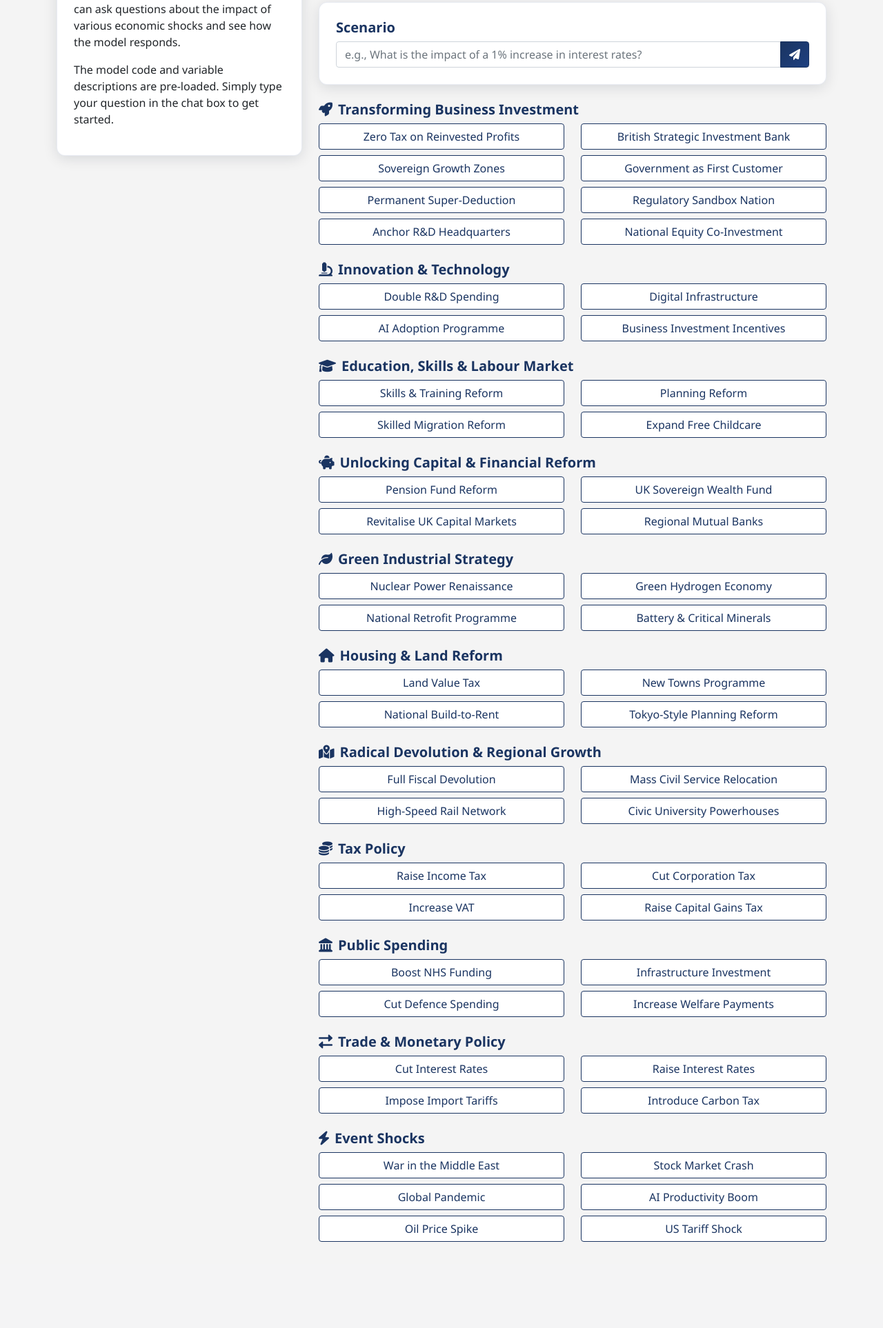
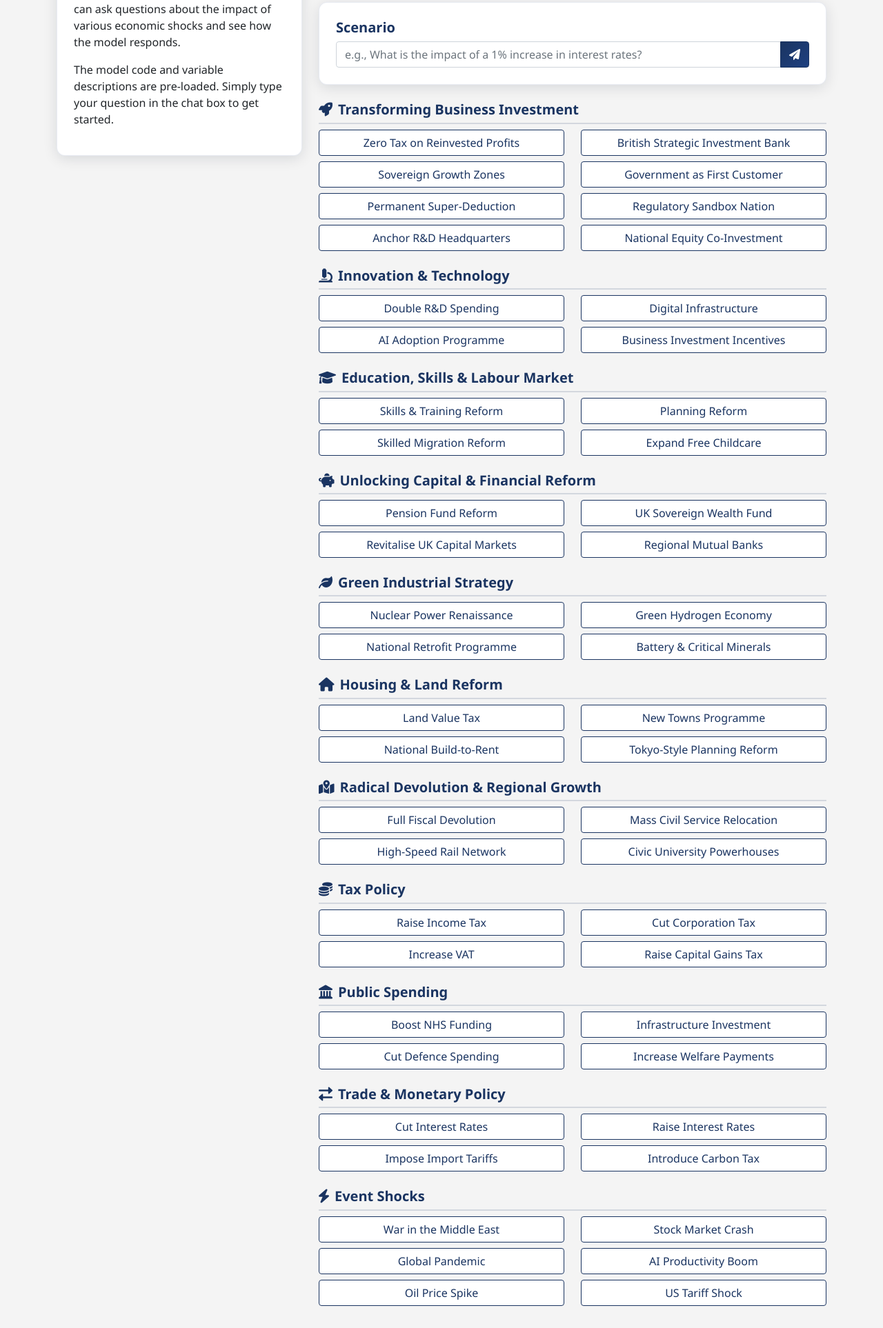
Before and after one commit to garethfcampbell/OBRmodel, a Flask app: page / in a window 1280 px wide. Shown: the part 219-2145 px from the top of the page at 69% size. Before the commit the page ends 2020 px from the top, so only its background shows below. Run offline with Flask 3, Linux system fonts and the light colour scheme; some libraries are stand-ins or nearby versions.

Commit message:
Restore templates/base.html from correct GitHub version

```diff
--- a/templates/base.html
+++ b/templates/base.html
@@ -116,6 +116,12 @@
         .example-scenarios h5 {
             color: #1a3461;
             font-weight: 600;
+            margin-top: 0.5rem;
+            padding-bottom: 0.4rem;
+            border-bottom: 2px solid rgba(26, 52, 97, 0.15);
+        }
+        .example-scenarios h5:first-child {
+            margin-top: 0;
         }
         .spinner-border {
             color: #1a3461;
```
